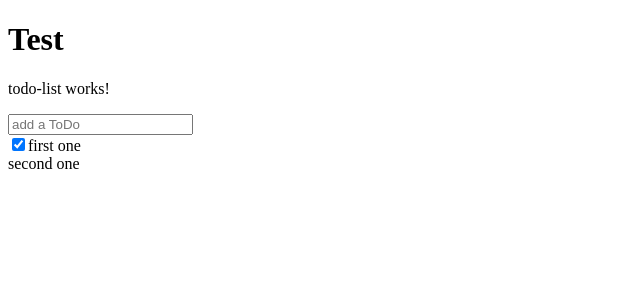
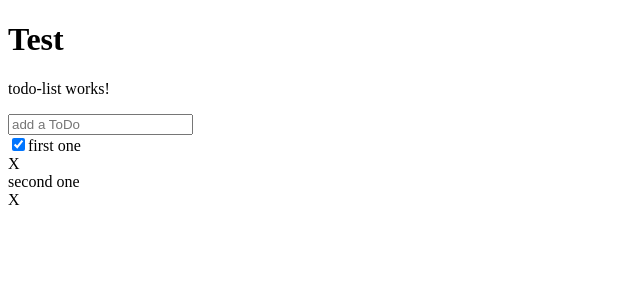
Before and after one commit to checkmyprojects/todolist, an Angular app: page / in a window 1280 px wide. Shown: the top 300 px of the page, without its empty margins (0-640 px from the left). Built offline with nearby package versions, Linux system fonts and the light colour scheme.

Commit message:
delete feature

```diff
--- a/src/app/todo-list/todo-list.component.html
+++ b/src/app/todo-list/todo-list.component.html
@@ -7,4 +7,7 @@
         <input type="checkbox" *ngIf="todo.completed" checked="checked">
         <span>{{todo.name}}</span>
     </div>
+    <div (click)="deleteTodo(todo.id)">
+        X
+    </div>
 </div>
--- a/src/app/todo-list/todo-list.component.ts
+++ b/src/app/todo-list/todo-list.component.ts
@@ -34,6 +34,10 @@ export class TodoListComponent implements OnInit {
     this.todoTitle = '';
     this.idForTodo++;
   }
+
+  deleteTodo(id:number) :void{
+    this.todos = this.todos.filter(todo => todo.id != id);
+  }
   constructor() { }
 
   ngOnInit(): void {
```
